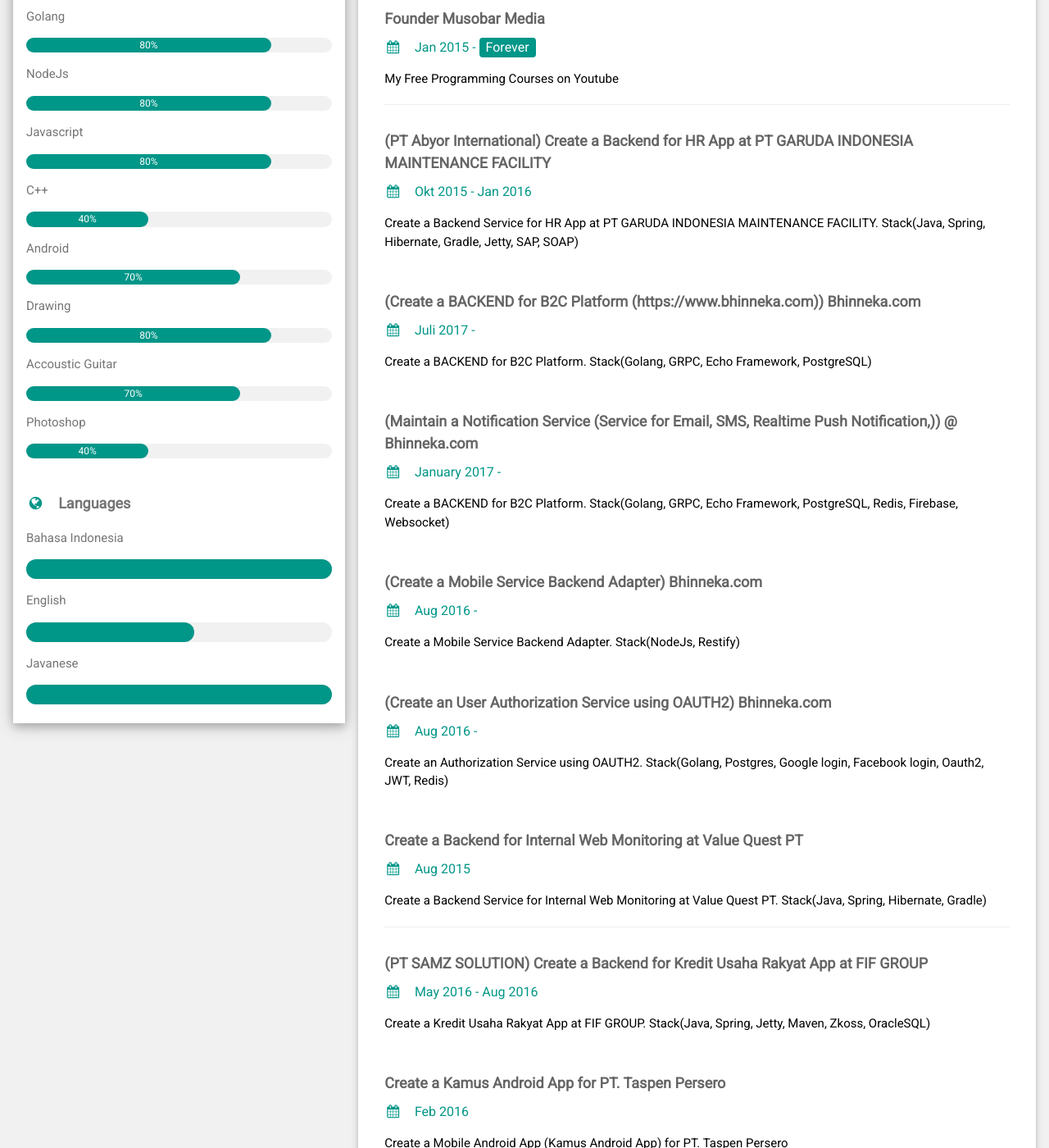
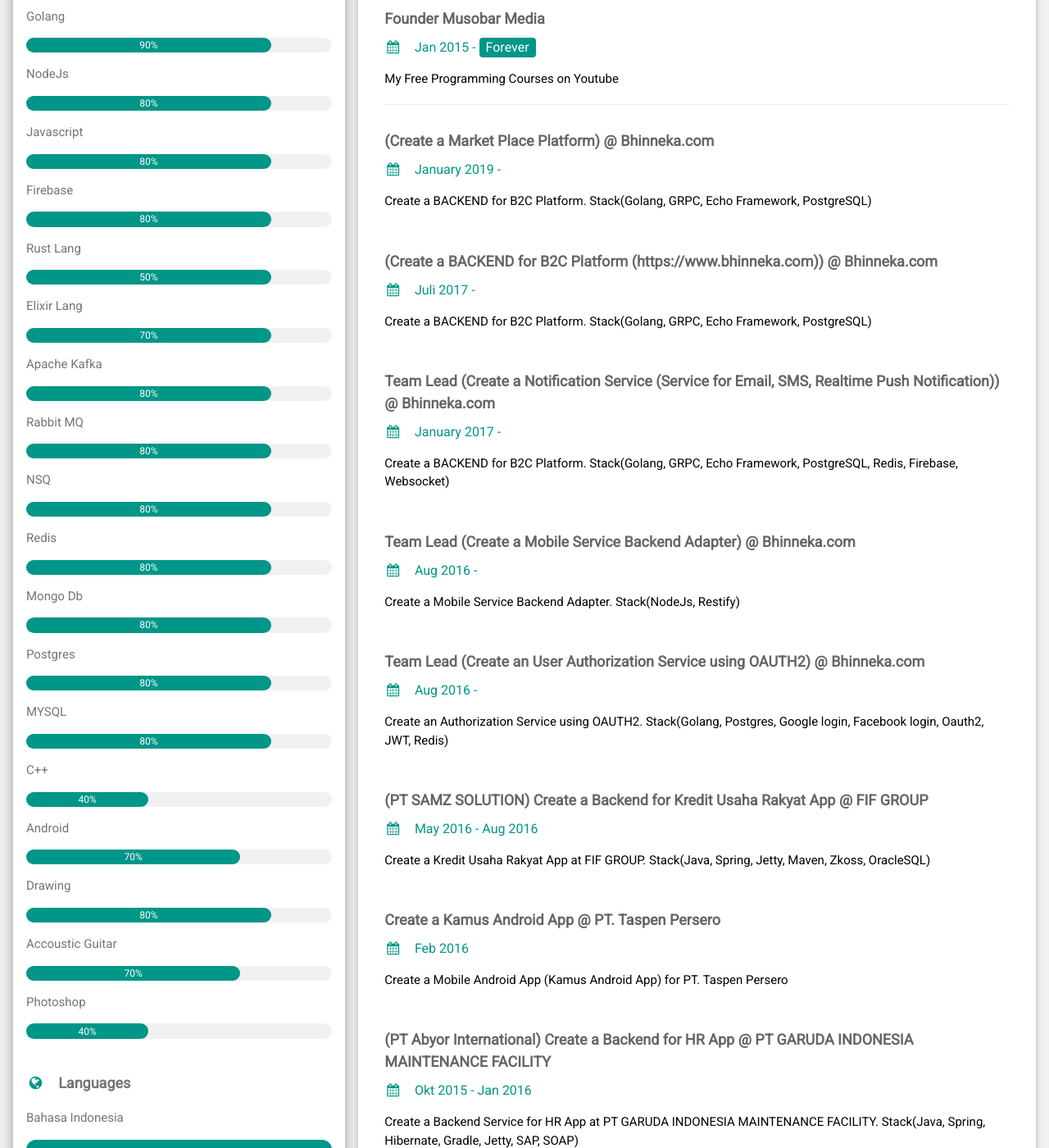
Before and after one commit to wuriyanto48/wuriyanto48.github.io, a Jekyll site: the page about/index.html, which Jekyll copies as it is, in a window 1280 px wide and 1400 px high, scrolled down 832 px. Shown: the whole window at 82% size. Built offline with Jekyll 4.4.1, drawn with Linux system fonts in a browser that asks for light colours; some of the changed text lies outside the part shown.

Commit message:
update project

```diff
--- a/about/index.html
+++ b/about/index.html
@@ -67,12 +67,12 @@
           <p class="w3-large"><b><i class="fa fa-asterisk fa-fw w3-margin-right w3-text-teal"></i>Skills</b></p>
           <p>Java</p>
           <div class="w3-light-grey w3-round-xlarge w3-small">
-            <div class="w3-container w3-center w3-round-xlarge w3-teal" style="width:80%">80%</div>
+            <div class="w3-container w3-center w3-round-xlarge w3-teal" style="width:80%">90%</div>
           </div>
           <p>Golang</p>
           <div class="w3-light-grey w3-round-xlarge w3-small">
             <div class="w3-container w3-center w3-round-xlarge w3-teal" style="width:80%">
-              <div class="w3-center w3-text-white">80%</div>
+              <div class="w3-center w3-text-white">90%</div>
             </div>
           </div>
           <p>NodeJs</p>
@@ -80,6 +80,46 @@
             <div class="w3-container w3-center w3-round-xlarge w3-teal" style="width:80%">80%</div>
           </div>
           <p>Javascript</p>
+          <div class="w3-light-grey w3-round-xlarge w3-small">
+            <div class="w3-container w3-center w3-round-xlarge w3-teal" style="width:80%">80%</div>
+          </div>
+          <p>Firebase</p>
+          <div class="w3-light-grey w3-round-xlarge w3-small">
+            <div class="w3-container w3-center w3-round-xlarge w3-teal" style="width:80%">80%</div>
+          </div>
+          <p>Rust Lang</p>
+          <div class="w3-light-grey w3-round-xlarge w3-small">
+            <div class="w3-container w3-center w3-round-xlarge w3-teal" style="width:80%">50%</div>
+          </div>
+          <p>Elixir Lang</p>
+          <div class="w3-light-grey w3-round-xlarge w3-small">
+            <div class="w3-container w3-center w3-round-xlarge w3-teal" style="width:80%">70%</div>
+          </div>
+          <p>Apache Kafka</p>
+          <div class="w3-light-grey w3-round-xlarge w3-small">
+            <div class="w3-container w3-center w3-round-xlarge w3-teal" style="width:80%">80%</div>
+          </div>
+          <p>Rabbit MQ</p>
+          <div class="w3-light-grey w3-round-xlarge w3-small">
+            <div class="w3-container w3-center w3-round-xlarge w3-teal" style="width:80%">80%</div>
+          </div>
+          <p>NSQ</p>
+          <div class="w3-light-grey w3-round-xlarge w3-small">
+            <div class="w3-container w3-center w3-round-xlarge w3-teal" style="width:80%">80%</div>
+          </div>
+          <p>Redis</p>
+          <div class="w3-light-grey w3-round-xlarge w3-small">
+            <div class="w3-container w3-center w3-round-xlarge w3-teal" style="width:80%">80%</div>
+          </div>
+          <p>Mongo Db</p>
+          <div class="w3-light-grey w3-round-xlarge w3-small">
+            <div class="w3-container w3-center w3-round-xlarge w3-teal" style="width:80%">80%</div>
+          </div>
+          <p>Postgres</p>
+          <div class="w3-light-grey w3-round-xlarge w3-small">
+            <div class="w3-container w3-center w3-round-xlarge w3-teal" style="width:80%">80%</div>
+          </div>
+          <p>MYSQL</p>
           <div class="w3-light-grey w3-round-xlarge w3-small">
             <div class="w3-container w3-center w3-round-xlarge w3-teal" style="width:80%">80%</div>
           </div>
@@ -153,45 +193,50 @@
           <hr>
         </div>
         <div class="w3-container">
-          <h5 class="w3-opacity"><b>(PT Abyor International) Create a Backend for HR App at PT GARUDA INDONESIA MAINTENANCE FACILITY</b></h5>
+          <h5 class="w3-opacity"><b>(Create a Market Place Platform) @ Bhinneka.com</b></h5>
+          <h6 class="w3-text-teal"><i class="fa fa-calendar fa-fw w3-margin-right"></i>January 2019 - </h6>
+          <p>Create a BACKEND for B2C Platform. Stack(Golang, GRPC, Echo Framework, PostgreSQL)</p><br>
+        </div>
+        <div class="w3-container">
+          <h5 class="w3-opacity"><b>(Create a BACKEND for B2C Platform (https://www.bhinneka.com)) @ Bhinneka.com</b></h5>
+          <h6 class="w3-text-teal"><i class="fa fa-calendar fa-fw w3-margin-right"></i>Juli 2017 - </h6>
+          <p>Create a BACKEND for B2C Platform. Stack(Golang, GRPC, Echo Framework, PostgreSQL)</p><br>
+        </div>
+        <div class="w3-container">
+          <h5 class="w3-opacity"><b>Team Lead (Create a Notification Service (Service for Email, SMS, Realtime Push Notification)) @ Bhinneka.com</b></h5>
+          <h6 class="w3-text-teal"><i class="fa fa-calendar fa-fw w3-margin-right"></i>January 2017 - </h6>
+          <p>Create a BACKEND for B2C Platform. Stack(Golang, GRPC, Echo Framework, PostgreSQL, Redis, Firebase, Websocket)</p><br>
+        </div>
+        <div class="w3-container">
+          <h5 class="w3-opacity"><b>Team Lead (Create a Mobile Service Backend Adapter) @ Bhinneka.com</b></h5>
+          <h6 class="w3-text-teal"><i class="fa fa-calendar fa-fw w3-margin-right"></i>Aug 2016 - </h6>
+          <p>Create a Mobile Service Backend Adapter. Stack(NodeJs, Restify)</p><br>
+        </div>
+        <div class="w3-container">
+          <h5 class="w3-opacity"><b>Team Lead (Create an User Authorization Service using OAUTH2) @ Bhinneka.com</b></h5>
+          <h6 class="w3-text-teal"><i class="fa fa-calendar fa-fw w3-margin-right"></i>Aug 2016 -</h6>
+          <p>Create an Authorization Service using OAUTH2. Stack(Golang, Postgres, Google login, Facebook login, Oauth2, JWT, Redis)</p><br>
+        </div>
+        <div class="w3-container">
+          <h5 class="w3-opacity"><b>(PT SAMZ SOLUTION) Create a Backend for Kredit Usaha Rakyat App @ FIF GROUP</b></h5>
+          <h6 class="w3-text-teal"><i class="fa fa-calendar fa-fw w3-margin-right"></i>May 2016 - Aug 2016</h6>
+          <p>Create a Kredit Usaha Rakyat App at FIF GROUP. Stack(Java, Spring, Jetty, Maven, Zkoss, OracleSQL)</p><br>
+        </div>
+        <div class="w3-container">
+          <h5 class="w3-opacity"><b>Create a Kamus Android App @ PT. Taspen Persero</b></h5>
+          <h6 class="w3-text-teal"><i class="fa fa-calendar fa-fw w3-margin-right"></i>Feb 2016</h6>
+          <p>Create a Mobile Android App (Kamus Android App) for PT. Taspen Persero</p><br>
+        </div>
+        <div class="w3-container">
+          <h5 class="w3-opacity"><b>(PT Abyor International) Create a Backend for HR App @ PT GARUDA INDONESIA MAINTENANCE FACILITY</b></h5>
           <h6 class="w3-text-teal"><i class="fa fa-calendar fa-fw w3-margin-right"></i>Okt 2015 - Jan 2016</h6>
           <p>Create a Backend Service for HR App at PT GARUDA INDONESIA MAINTENANCE FACILITY. Stack(Java, Spring, Hibernate, Gradle, Jetty, SAP, SOAP)</p><br>
         </div>
         <div class="w3-container">
-          <h5 class="w3-opacity"><b>(Create a BACKEND for B2C Platform (https://www.bhinneka.com)) Bhinneka.com</b></h5>
-          <h6 class="w3-text-teal"><i class="fa fa-calendar fa-fw w3-margin-right"></i>Juli 2017 - </h6>
-          <p>Create a BACKEND for B2C Platform. Stack(Golang, GRPC, Echo Framework, PostgreSQL)</p><br>
-        </div>
-        <div class="w3-container">
-          <h5 class="w3-opacity"><b>(Maintain a Notification Service (Service for Email, SMS, Realtime Push Notification,)) @ Bhinneka.com</b></h5>
-          <h6 class="w3-text-teal"><i class="fa fa-calendar fa-fw w3-margin-right"></i>January 2017 - </h6>
-          <p>Create a BACKEND for B2C Platform. Stack(Golang, GRPC, Echo Framework, PostgreSQL, Redis, Firebase, Websocket)</p><br>
-        </div>
-        <div class="w3-container">
-          <h5 class="w3-opacity"><b>(Create a Mobile Service Backend Adapter) Bhinneka.com</b></h5>
-          <h6 class="w3-text-teal"><i class="fa fa-calendar fa-fw w3-margin-right"></i>Aug 2016 - </h6>
-          <p>Create a Mobile Service Backend Adapter. Stack(NodeJs, Restify)</p><br>
-        </div>
-        <div class="w3-container">
-          <h5 class="w3-opacity"><b>(Create an User Authorization Service using OAUTH2) Bhinneka.com</b></h5>
-          <h6 class="w3-text-teal"><i class="fa fa-calendar fa-fw w3-margin-right"></i>Aug 2016 -</h6>
-          <p>Create an Authorization Service using OAUTH2. Stack(Golang, Postgres, Google login, Facebook login, Oauth2, JWT, Redis)</p><br>
-        </div>
-        <div class="w3-container">
-          <h5 class="w3-opacity"><b>Create a Backend for Internal Web Monitoring at Value Quest PT</b></h5>
+          <h5 class="w3-opacity"><b>Team Lead (Create a Backend for Internal Web Monitoring @ Value Quest PT)</b></h5>
           <h6 class="w3-text-teal"><i class="fa fa-calendar fa-fw w3-margin-right"></i>Aug 2015</h6>
           <p>Create a Backend Service for Internal Web Monitoring at Value Quest PT. Stack(Java, Spring, Hibernate, Gradle)</p>
           <hr>
-        </div>
-        <div class="w3-container">
-          <h5 class="w3-opacity"><b>(PT SAMZ SOLUTION) Create a Backend for Kredit Usaha Rakyat App at FIF GROUP</b></h5>
-          <h6 class="w3-text-teal"><i class="fa fa-calendar fa-fw w3-margin-right"></i>May 2016 - Aug 2016</h6>
-          <p>Create a Kredit Usaha Rakyat App at FIF GROUP. Stack(Java, Spring, Jetty, Maven, Zkoss, OracleSQL)</p><br>
-        </div>
-        <div class="w3-container">
-          <h5 class="w3-opacity"><b>Create a Kamus Android App for PT. Taspen Persero</b></h5>
-          <h6 class="w3-text-teal"><i class="fa fa-calendar fa-fw w3-margin-right"></i>Feb 2016</h6>
-          <p>Create a Mobile Android App (Kamus Android App) for PT. Taspen Persero</p><br>
         </div>
       </div>
 
```
